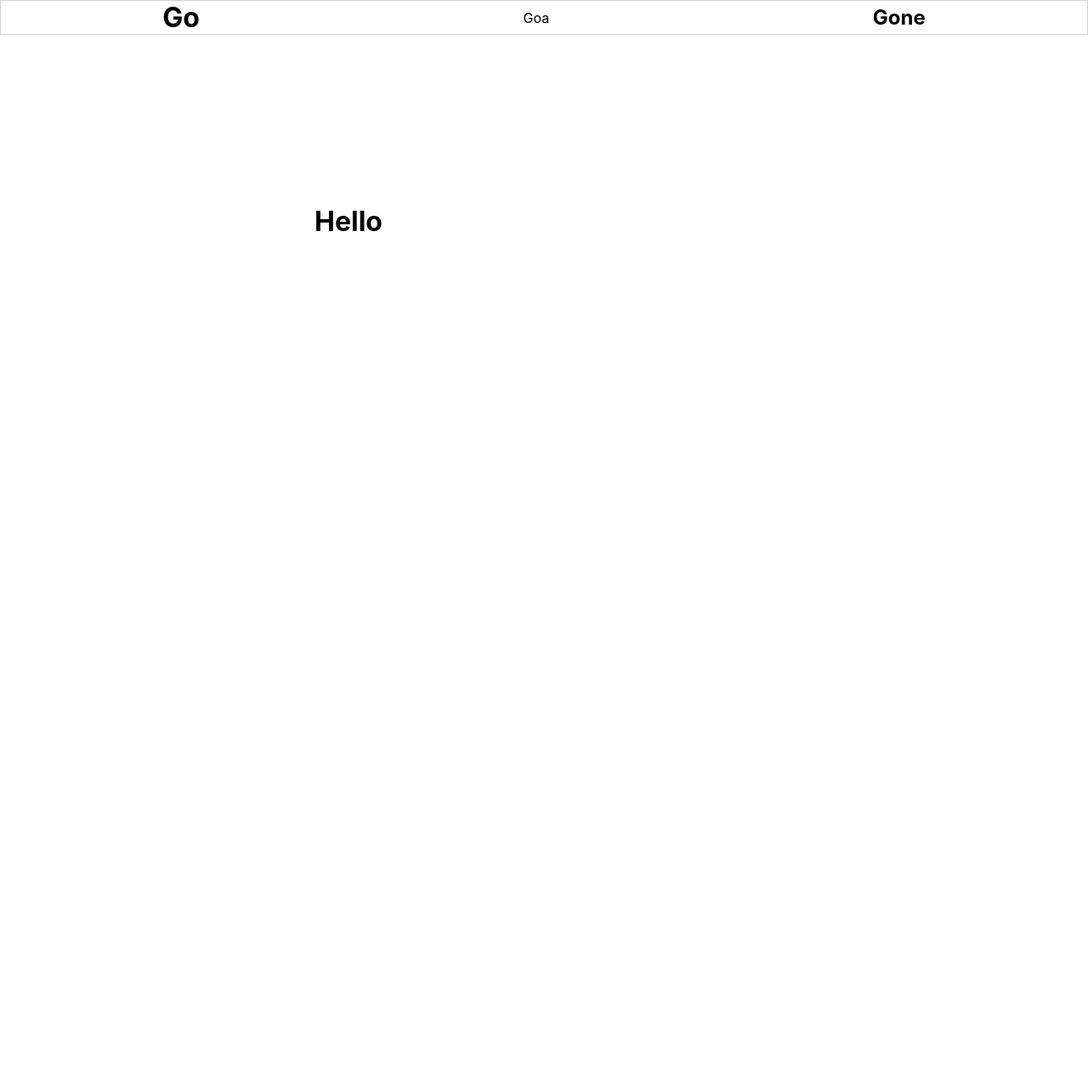
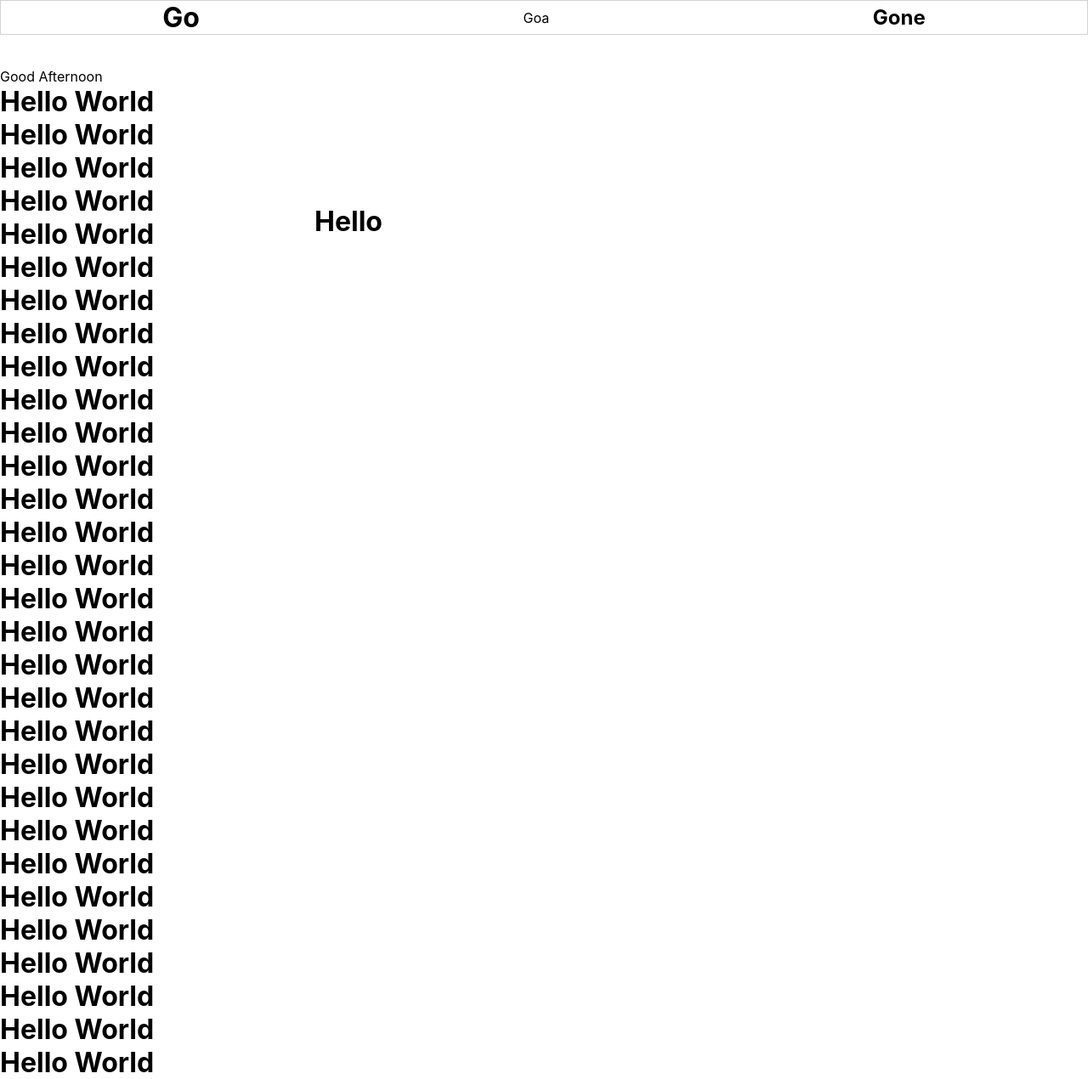
Before and after one commit to vermad843/CSS, a React (Create React App) app: page / in a window 1280 px wide. Shown: the top 1270 px of the page at 85% size. Before the commit the page ends 800 px from the top, so only its background shows below. Built offline with nearby package versions, Linux system fonts and the light colour scheme.

Commit message:
header sticky and z-index

```diff
--- a/src/App.css
+++ b/src/App.css
@@ -7,10 +7,13 @@
   justify-content: space-around;
   align-items : center;
   border : 1px solid lightgrey;
+  position : sticky;
+  top : 0;
+  z-index : 100;
 }
 
 
-.banner {
+.banner >h1 {
   position: relative;
   top : 200px;
   right : 10px;
--- a/src/App.js
+++ b/src/App.js
@@ -11,7 +11,39 @@ function App() {
         </div>
         <div className = "banner">
             <h1>Hello</h1>
+            <p>Good Afternoon</p>
         </div>
+        <h1>Hello World</h1>
+        <h1>Hello World</h1>
+        <h1>Hello World</h1>
+        <h1>Hello World</h1>
+        <h1>Hello World</h1>
+        <h1>Hello World</h1>
+        <h1>Hello World</h1>
+        <h1>Hello World</h1>
+        <h1>Hello World</h1>
+        <h1>Hello World</h1>
+        <h1>Hello World</h1>
+        <h1>Hello World</h1>
+        <h1>Hello World</h1>
+        <h1>Hello World</h1>
+        <h1>Hello World</h1>
+        <h1>Hello World</h1>
+        <h1>Hello World</h1>
+        <h1>Hello World</h1>
+        <h1>Hello World</h1>
+        <h1>Hello World</h1>
+        <h1>Hello World</h1>
+        <h1>Hello World</h1>
+        <h1>Hello World</h1>
+        <h1>Hello World</h1>
+        <h1>Hello World</h1>
+        <h1>Hello World</h1>
+        <h1>Hello World</h1>
+        <h1>Hello World</h1>
+        <h1>Hello World</h1>
+        <h1>Hello World</h1>
+
     </div>
   );
 }
```
Also changed, not shown: 1 other file (tests, documents, lock files or other folders).
